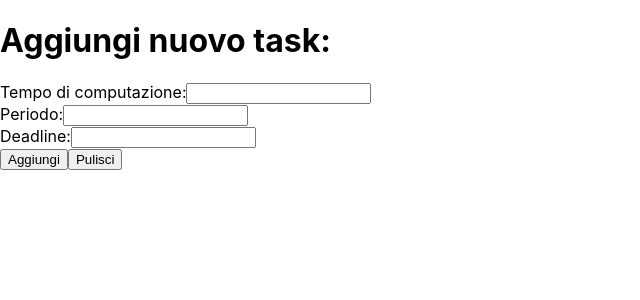
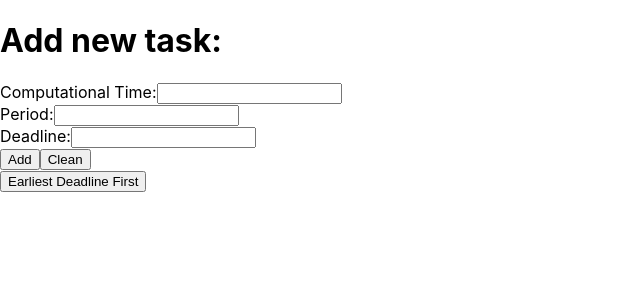
Before and after one commit to tod97/react-schedule, a React (Create React App) app: page / in a window 1280 px wide. Shown: the top 300 px of the page, without its empty margins (0-640 px from the left). Built offline with nearby package versions, Linux system fonts and the light colour scheme.

Commit message:
LL and HB checks

```diff
--- a/src/App.js
+++ b/src/App.js
@@ -13,7 +13,9 @@ function App() {
   const addTask = () => {
     if (!isNaN(cTime) && !isNaN(period) && !isNaN(deadline) && cTime.length > 0 && period.length > 0 && deadline.length > 0) {
       setTasks([...tasks, { cTime, period, deadline }]);
-      clean();
+      setCTime('');
+      setPeriod('');
+      setDeadline('');
     }
   };
 
@@ -24,16 +26,31 @@ function App() {
     setDeadline('');
   };
 
+  const gcd = (a, b) => (a ? gcd(b % a, a) : b);
+  const lcm = (a, b) => (a * b) / gcd(a, b);
+
+  const isLLSchedulable = () =>
+    tasks.map((x) => x.cTime / x.period).reduce((sum, x) => sum + x) <= tasks.length * (Math.pow(2, 1 / tasks.length) - 1);
+
+  const isHBSchedulable = () => tasks.map((x) => x.cTime / x.period + 1).reduce((prod, x) => prod * x) <= 2;
+
+  const loadEDF = () => {
+    const hyperPeriod = tasks.map((x) => x.period).reduce(lcm);
+    console.log(hyperPeriod);
+    console.log(isLLSchedulable());
+    console.log(isHBSchedulable());
+  };
+
   return (
     <>
       <div>
-        <h1>Aggiungi nuovo task:</h1>
+        <h1>Add new task:</h1>
         <div>
-          <label htmlFor="cTime">Tempo di computazione:</label>
+          <label htmlFor="cTime">Computational Time:</label>
           <input onChange={handleCTime} value={cTime} id="cTime" />
         </div>
         <div>
-          <label htmlFor="period">Periodo:</label>
+          <label htmlFor="period">Period:</label>
           <input onChange={handlePeriod} value={period} id="period" />
         </div>
         <div>
@@ -41,8 +58,8 @@ function App() {
           <input onChange={handleDeadline} value={deadline} id="deadline" />
         </div>
 
-        <button onClick={addTask}>Aggiungi</button>
-        <button onClick={clean}>Pulisci</button>
+        <button onClick={addTask}>Add</button>
+        <button onClick={clean}>Clean</button>
       </div>
       <div>
         {tasks.map((x, index) => (
@@ -51,6 +68,9 @@ function App() {
           </p>
         ))}
       </div>
+      <div>
+        <button onClick={loadEDF}>Earliest Deadline First</button>
+      </div>
     </>
   );
 }
```
